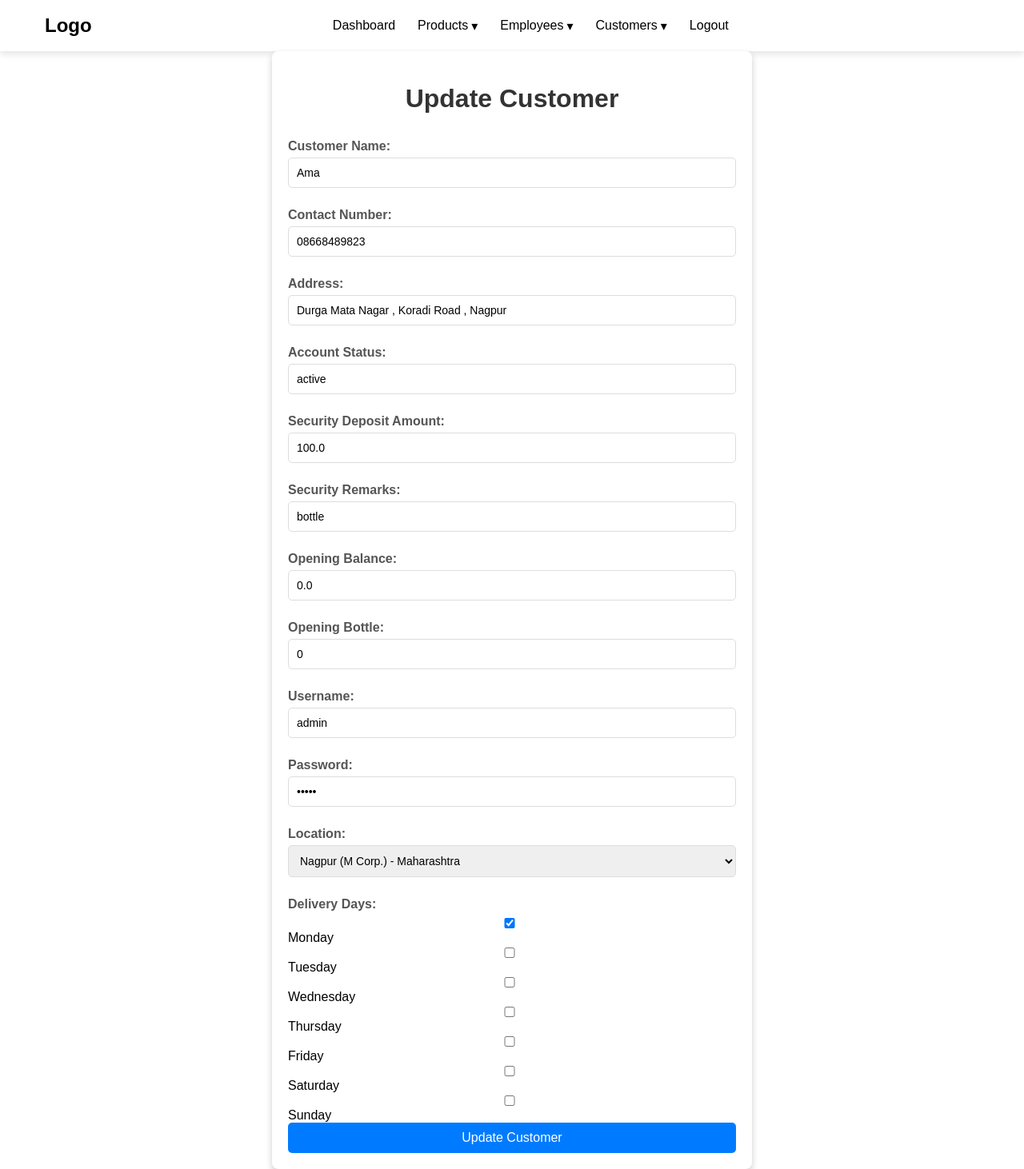
After one commit to techamanpatel/water, a Flask app: page /update_customer/3 in a window 1280 px wide. The commit adds this page. Shown: the whole page at 80% size. Run offline with Flask 3, Linux system fonts and the light colour scheme; data comes from the database, SQL or seed files in the repository; both versions use the stored data as it was before the commit.

Commit message:
70 percent work done

```diff
--- a/app.py
+++ b/app.py
@@ -1,4 +1,4 @@
-from flask import Flask, render_template, session, request, flash, redirect, url_for
+from flask import Flask, render_template, session, request, flash, redirect, url_for ,send_file
 import sqlite3
 from auth import *
 from products import *
@@ -6,6 +6,7 @@ from stocks import *
 from employees import *
 from customers import *
 from sales import *
+import os
 
 import databases
 databases.create_database()
@@ -178,6 +179,45 @@ def edit_employee():
     # Render the page with employee details for editing
     return render_template('emp/edit.html', employee=employee)
 
+def get_customers_for_location(location_id):
+    conn = sqlite3.connect('db.db')
+    cursor = conn.cursor()
+
+    # Fetch the location name
+    cursor.execute('''
+        SELECT city || ', ' || location AS location_name
+        FROM locations
+        WHERE id = ?
+    ''', (location_id,))
+
+    location_name_row = cursor.fetchone()
+    location_name = location_name_row[0] if location_name_row else "Unknown Location"
+
+    # Debug: Print location name to verify it's fetching correctly
+    print(f"Location Name: {location_name}")
+
+    # Fetch customers associated with the location_id
+    cursor.execute('''
+        SELECT customer_name, contact, address, account_status, bottle_balance
+        FROM customers
+        WHERE location_id = ?
+    ''', (location_id,))
+
+    customers = cursor.fetchall()
+
+    # Debug: Print customers to verify they are being fetched
+    print(f"Customers for location_id {location_id}: {customers}")
+
+    conn.close()
+    return location_name, customers
+
+
+
+@app.route("/employee_customer/<int:location_id>")
+def employee_customer(location_id):
+    print(f"Fetching customers for location_id: {location_id}")  # Debug statement
+    location_name, customers = get_customers_for_location(location_id)
+    return render_template("employee_customers.html", location_name=location_name, customers=customers)
 
 @app.route("/show_all_customers", methods=["GET"])
 def show_all_customers():
@@ -237,7 +277,7 @@ def customer_add():
     area = get_employee_location_info()
 
     # Get available products for selection in the customer creation form
-    conn = sqlite3.connect('db.db')
+    conn = sqlite3.connect('db.db' ,check_same_thread=False)
     cursor = conn.cursor()
     cursor.execute('SELECT p_id, product_name, product_price FROM products')
     products = cursor.fetchall()
@@ -249,6 +289,109 @@ def customer_add():
 def add_customer():
     add_new_customer(request)
     return redirect(url_for("show_all_customers"))
+
+@app.route('/update_customer/<int:customer_id>', methods=['GET', 'POST'])
+def update_customer(customer_id):
+    conn = sqlite3.connect('db.db')
+    cursor = conn.cursor()
+
+    day_mapping = {
+        'monday': '1',
+        'tuesday': '2',
+        'wednesday': '3',
+        'thursday': '4',
+        'friday': '5',
+        'saturday': '6',
+        'sunday': '7'
+    }
+
+    if request.method == 'POST':
+        try:
+            # Fetch data from the form
+            customer_name = request.form['customer_name']
+            contact = request.form['contact_number']
+            address = request.form['address']
+            account_status = request.form['account_status']
+            security_deposit_amount = float(request.form['security_deposit'])  # Convert to float
+            security_remarks = request.form.get('security_remarks', '')  # Optional
+            opening_balance = float(request.form['opening_balance'])  # Convert to float
+            bottle_balance = int(request.form['opening_bottle'])  # Convert to int
+            username = request.form['username']
+            password = request.form['password']  # Consider hashing in production
+            location_id = int(request.form.get('area')) if request.form.get('area') else None
+
+            # Convert delivery days to a string of numbers
+            days = request.form.getlist('days[]')  # Get the list of days selected
+            schedules = ','.join([day_mapping[day] for day in days if day in day_mapping])
+
+            # Perform the update in the database
+            cursor.execute('''
+                UPDATE customers
+                SET customer_name = ?, contact = ?, address = ?, account_status = ?,
+                    security_deposit_amount = ?, security_remarks = ?, opening_balance = ?,
+                    bottle_balance = ?, username = ?, password = ?, location_id = ?, schedules = ?
+                WHERE id = ?
+            ''', (customer_name, contact, address, account_status, security_deposit_amount,
+                  security_remarks, opening_balance, bottle_balance, username, password,
+                  location_id, schedules, customer_id))
+
+            conn.commit()  # Commit the changes
+            return redirect(url_for('show_all_customers'))  # Redirect to customer list
+
+        except ValueError as e:
+            # Handle value errors
+            print(f"ValueError: {e}")
+            return render_template('update_customer.html', error="Invalid input. Please check your data.", customer_id=customer_id)
+
+    # For GET request: Fetch current customer details to pre-fill the form
+    cursor.execute('''
+        SELECT customer_name, contact, address, account_status, security_deposit_amount,
+               security_remarks, opening_balance, bottle_balance, username, password,
+               location_id, schedules
+        FROM customers
+        WHERE id = ?
+    ''', (customer_id,))
+    customer = cursor.fetchone()
+
+    if customer is None:
+        return "Customer not found", 404  # Handle customer not found
+
+    # Fetch available locations for dropdown
+    cursor.execute('''
+        SELECT id, city, location FROM locations
+    ''')
+    locations = cursor.fetchall()
+
+    # Split schedules back into days for pre-filling checkboxes
+    schedules = customer[11].split(',') if customer[11] else []
+    days_selected = [day for day, num in day_mapping.items() if num in schedules]
+
+    conn.close()  # Close the connection here, after all operations are complete
+
+    return render_template('update_customer.html',
+                           customer=customer,
+                           days_selected=days_selected,
+                           day_mapping=day_mapping,
+                           customer_id=customer_id,
+                           locations=locations)
+
+
+@app.route('/delete_customer/<int:customer_id>', methods=['POST'])
+def delete_customer(customer_id):
+    conn = sqlite3.connect('db.db')
+    cursor = conn.cursor()
+
+    try:
+        cursor.execute('DELETE FROM customers WHERE id = ?', (customer_id,))
+        conn.commit()
+        return redirect(url_for('show_all_customers'))  # Redirect to customer list after deletion
+    except Exception as e:
+        print(f"Error occurred: {e}")
+        return "Error occurred while deleting the customer", 500
+    finally:
+        conn.close()  # Ensure the connection is closed
+
+
 
 @app.route('/new_sales_order',methods=["GET", "POST"])
 
@@ -267,5 +410,24 @@ def new_sales_order():
         sales_order(request)
         return redirect(url_for('new_sales_order'))
 
+@app.route('/export_db')
+def export_db():
+    try:
+        # Specify the path to the db.db file
+        db_path = os.path.join(os.getcwd(), 'db.db')
+
+        # Check if the file exists
+        if os.path.exists(db_path):
+            # Send the file to the client for download
+            return send_file(db_path, as_attachment=True, download_name='db.db')
+        else:
+            flash("Database file not found.", "error")
+            return redirect(url_for("index"))
+    except Exception as e:
+        flash(f"Error exporting database: {e}", "error")
+        return redirect(url_for("index"))
+
+
+
 if __name__ == '__main__':
     app.run(host="0.0.0.0",debug=True)
--- a/templates/area.html
+++ b/templates/area.html
@@ -171,12 +171,12 @@ input, select {
             <label for="add-area">Add New Area:</label>
             <form id="add-area-form" class="assign-form" method="POST" action="/add_area" >
                 <div class="form-group">
-                    <label for="city">City:</label>
+                    <label for="city">Area</label>
                     <input type="text" id="city" name="city" required>
                 </div>
 
                 <div class="form-group">
-                    <label for="location">Location Region:</label>
+                    <label for="location">City</label>
                     <input type="text" id="location" name="location" required>
                 </div>
 
@@ -208,7 +208,7 @@ input, select {
                                 <td>{{ area[1] }}</td> <!-- Location -->
                                 <td>{{ area[2] }}</td> <!-- Assigned Employee Name or 'Not Yet' -->
                                 <td>
-                                    <a href="">
+                                    <a href="{{ url_for('employee_customer', location_id=area[3]) }}">
                                         {{ area[4] }} <!-- Customer Count as link -->
                                     </a>
                                 </td>
--- a/templates/createEmployee.html
+++ b/templates/createEmployee.html
@@ -139,7 +139,7 @@ input, select {
 
                 <div class="form-group">
                     <label for="nic">NIC:</label>
-                    <input type="number" id="nic" name="nic" required>
+                    <input type="text" id="nic" name="nic" required>
                 </div>
 
                 <div class="form-group">
@@ -173,7 +173,7 @@ input, select {
                 </div>
 
                 <!-- Customer Login Info Section -->
-                <div class="section-header">Customer Login Info</div>
+                <div class="section-header">Employee Login Info</div>
                 <div class="form-group">
                     <label for="username">User Name:</label>
                     <input type="text" id="username" name="username" required>
--- a/templates/dashboard.html
+++ b/templates/dashboard.html
@@ -169,6 +169,11 @@
         <header class="dashboard-header">
           <h1 class="dashboard-title">Dashboard</h1>
           <div class="admin-view">Admin View</div>
+          <div>
+            <!-- <div class="admin-view">Admin View</div> -->
+            <a href="{{ url_for('export_db') }}" class="export-button">Export Data</a>
+            <!-- <a href="{{ url_for('logout') }}" class="export-button">Logout</a> -->
+          </div>
         </header>
         <nav class="dashboard-nav">
           <a href="#" class="nav-link active">Overview</a>
--- /dev/null
+++ b/templates/update_customer.html
@@ -0,0 +1,153 @@
+{% extends "base.html" %}
+
+{% block content %}
+
+<!DOCTYPE html>
+<html lang="en">
+<head>
+    <meta charset="UTF-8">
+    <meta name="viewport" content="width=device-width, initial-scale=1.0">
+    <title>Update Customer</title>
+</head>
+<style>
+    /* General Styles */
+
+.update_container {
+    max-width: 600px;
+    margin: auto;
+    padding: 20px;
+    background: white;
+    border-radius: 8px;
+    box-shadow: 0 4px 8px rgba(0, 0, 0, 0.2);
+}
+
+h1 {
+    text-align: center;
+    color: #333;
+}
+
+form {
+    display: flex;
+    flex-direction: column;
+}
+
+/* Form Input Styles */
+label {
+    margin: 10px 0 5px;
+    color: #555;
+    font-weight: bold;
+}
+
+input[type="text"],
+input[type="number"],
+input[type="password"],
+select {
+    padding: 10px;
+    border: 1px solid #ddd;
+    border-radius: 5px;
+    font-size: 14px;
+    margin-bottom: 15px;
+    transition: border-color 0.3s;
+}
+
+input[type="text"]:focus,
+input[type="number"]:focus,
+input[type="password"]:focus,
+select:focus {
+    border-color: #007bff;
+    outline: none;
+}
+
+/* Checkbox Styles */
+input[type="checkbox"] {
+    margin-right: 10px;
+}
+
+/* Submit Button Styles */
+button[type="submit"] {
+    padding: 10px;
+    background-color: #007bff;
+    color: white;
+    border: none;
+    border-radius: 5px;
+    font-size: 16px;
+    cursor: pointer;
+    transition: background-color 0.3s;
+}
+
+button[type="submit"]:hover {
+    background-color: #0056b3;
+}
+
+/* Error Message Styles */
+.error {
+    color: red;
+    text-align: center;
+    margin: 10px 0;
+}
+
+/* Responsive Styles */
+@media (max-width: 768px) {
+    .update_container {
+        width: 90%;
+        padding: 15px;
+    }
+}
+
+</style>
+<body>
+    <div class="customer-list-container update_container">
+        <h1>Update Customer</h1>
+
+        <form action="{{ url_for('update_customer', customer_id=customer_id) }}" method="POST">
+            <label for="customer_name">Customer Name:</label>
+            <input type="text" name="customer_name" value="{{ customer[0] }}" required>
+
+            <label for="contact_number">Contact Number:</label>
+            <input type="text" name="contact_number" value="{{ customer[1] }}" required>
+
+            <label for="address">Address:</label>
+            <input type="text" name="address" value="{{ customer[2] }}" required>
+
+            <label for="account_status">Account Status:</label>
+            <input type="text" name="account_status" value="{{ customer[3] }}" required>
+
+            <label for="security_deposit">Security Deposit Amount:</label>
+            <input type="number" name="security_deposit" value="{{ customer[4] }}" step="0.01" required>
+
+            <label for="security_remarks">Security Remarks:</label>
+            <input type="text" name="security_remarks" value="{{ customer[5] }}">
+
+            <label for="opening_balance">Opening Balance:</label>
+            <input type="number" name="opening_balance" value="{{ customer[6] }}" step="0.01" required>
+
+            <label for="opening_bottle">Opening Bottle:</label>
+            <input type="number" name="opening_bottle" value="{{ customer[7] }}" required>
+
+            <label for="username">Username:</label>
+            <input type="text" name="username" value="{{ customer[8] }}" required>
+
+            <label for="password">Password:</label>
+            <input type="password" name="password" value="{{ customer[9] }}" required>
+
+            <label for="area">Location:</label>
+            <select name="area">
+                <option value="">Select Location</option>
+                {% for location in locations %}
+                <option value="{{ location[0] }}" {% if location[0] == customer[10] %}selected{% endif %}>{{ location[1] }} - {{ location[2] }}</option>
+            {% endfor %}
+            </select>
+
+            <label>Delivery Days:</label>
+            {% for day, num in day_mapping.items() %}
+                <input type="checkbox" name="days[]" value="{{ day }}" {% if day in days_selected %}checked{% endif %}> {{ day|capitalize }}
+            {% endfor %}
+
+            <button type="submit">Update Customer</button>
+        </form>
+
+    </div>
+</body>
+</html>
+
+{% endblock content %}
```
Also changed, not shown: templates/customer/allcustomers.html (+36 -0 lines), templates/employee_customers.html (added, +151 -0 lines), db.db (deleted), templates/customer/update_customer.html (added), 1 other file.
